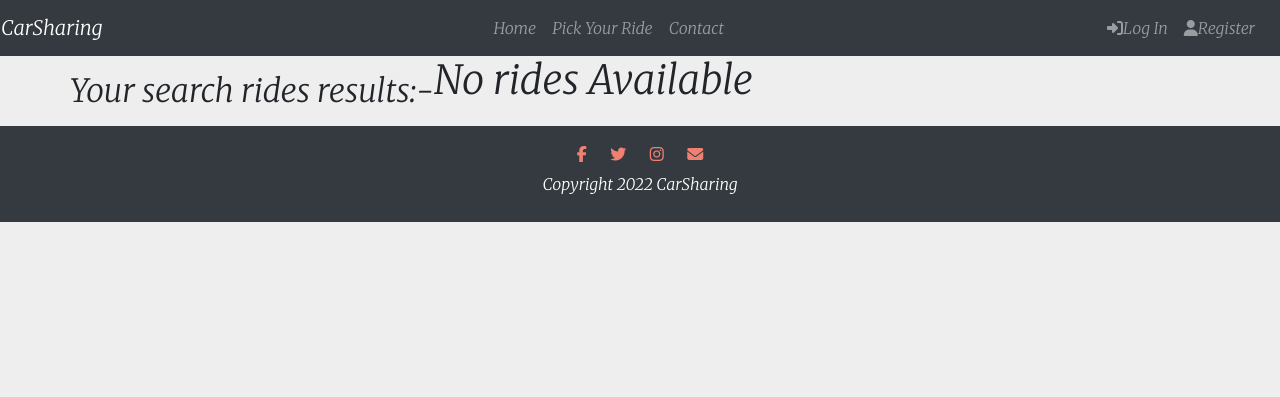
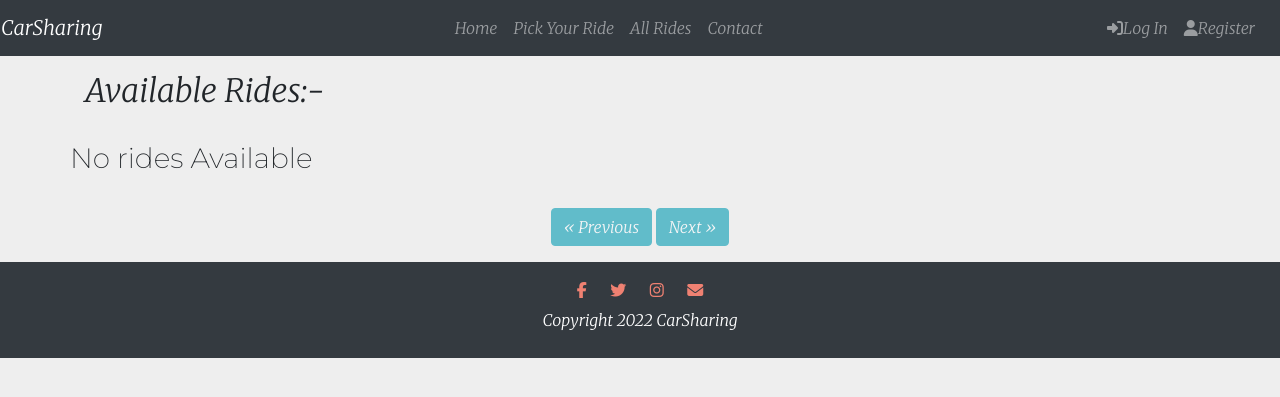
Before and after one commit to bajpaiayush0128/django-car-sharing, a Django app: page /rides/ in a window 1280 px wide. Shown: the top 397 px of the page. Run offline with Django 4.2, Linux system fonts and the light colour scheme; tables that the repository leaves empty hold one stand-in row (values such as "Sample post"); some libraries are stand-ins or nearby versions.

Commit message:
enhanced search ride query in terms of vacant seats and date and time of trip and also added allRides page

```diff
--- /dev/null
+++ b/home/templates/allRides.html
@@ -0,0 +1,16 @@
+{% extends 'base.html' %}
+{% load static %}
+
+{% block allRidesactive %}active{% endblock allRidesactive %}
+
+{% block head %}
+<title>All Rides</title>
+<!-- CSS script -->
+<link rel="stylesheet" href="{% static 'rides.css' %}" />
+{% endblock head %}
+
+{% block content %}
+    <div class="container">
+        <h2 class="my-3 d-flex">Available Rides:-</h2>
+        {% include 'rideCards.html' %}
+    {% endblock %}
--- a/home/templates/base.html
+++ b/home/templates/base.html
@@ -73,7 +73,7 @@
     <p>Copyright 2022 CarSharing</p>
 
     <div id="back-to-top" class="back-to-top" onclick="toTop()">
-      <div class="btn btn-dark bttBtn" aria-label="Back to Top">
+      <div class="btn btn-dark bttBtn" aria-label="Back to Top" title="Back To Top">
         <i class="fa fa-angle-up"></i>
       </div>
   </footer>
--- a/home/templates/homepage.html
+++ b/home/templates/homepage.html
@@ -17,7 +17,7 @@
                 <div class="col-lg-6 mx-0" id="frontheading">
                     <h1 class="mt-5">Going Anywhere Is Just A Click Away.</h1>
                     <h3>Save Money,Save Nature.</h3>
-                    <button class="btn btn-outline-info btn-lg mt-2" type="submit">Book Ride</button>
+                    <a href="{% url 'home:pickRide' %}" class="btn btn-outline-info btn-lg mt-2" type="submit" aria-label="Book your Ride">Book Ride</a>
                 </div>
             </div>
 
@@ -223,7 +223,7 @@
           <label for="desc">How may we help you?</label>
           <textarea class="form-control" name="desc" id="desc" rows="5"></textarea>
         </div>
-        <button type="submit" class="btn btn-info">Submit</button>
+        <button type="submit" class="btn btn-outline-info">Submit</button>
       </form>
     </div>
   </section>
--- a/home/templates/navbar.html
+++ b/home/templates/navbar.html
@@ -12,6 +12,10 @@
       </li>
       <li class="nav-item {% block rideactive %}{% endblock rideactive %}">
         <a class="nav-link" href="{% url 'home:pickRide' %}">Pick Your Ride</a>
+      </li>
+      {% comment %}  {% endcomment %}
+      <li class="nav-item {% block allRidesactive %}{% endblock allRidesactive %}">
+        <a class="nav-link" href="{% url 'home:rides' %}">All Rides</a>
       </li>
       <li class="nav-item {% block contactactive %}{% endblock contactactive %}">
         <a class="nav-link" href="{% url 'home:contact' %}">Contact</a>
--- /dev/null
+++ b/home/templates/rideCards.html
@@ -0,0 +1,54 @@
+<div class="row ng-scope">
+    {% for ride in rides %}
+    <div class="col-md-9 col-md-pull-3" style="margin: auto">
+        <section class="search-result-item py-5 my-3">
+            <a class="image-link px-1" href="#"><img class="image"
+                    src="https://bootdey.com/img/Content/avatar/avatar1.png" />
+            </a>
+            <div class="search-result-item-body">
+                <div class="row">
+                    <div class="col-sm-9">
+                        <h4 class="search-result-item-heading">
+                            Name: {{request.user.get_full_name|default:request.user.username}}
+                        </h4>
+                        <p class="info">
+                            Date of Trip: {{ride.date_of_trip}}<br />Time of Trip:
+                            {{ride.time_of_trip}}
+                        </p>
+                        <p class="description">
+                            Source: {{ride.source}}<br />Destination:
+                            {{ride.destination}}<br />Vacant Seats:
+                            {{ride.vacant_seats}}
+                        </p>
+                    </div>
+                    <div class="col-sm-3 text-align-center">
+                        <h5 class="value3 mt-sm">Car: {{ride.car_name}}</h5>
+                        <p class="value3 mt-sm">Rs. {{ride.price}}</p>
+                        <p class="fs-mini text-muted">Per Person</p>
+                        <form action="{% url 'home:decrease_counter' ride.id %}?number={{number}}" method="post">
+                            {% csrf_token %}
+                            <button type="submit" class="btn btn-info" {% if ride.vacant_seats <= 0 %}disabled{% endif %}>Book Now</button>
+                        </form>
+                    </div>
+                </div>
+            </div>
+        </section>
+    </div>
+    {% empty %}
+    <h3 class="my-3">No rides Available</h3>
+    {% endfor %}
+</div>
+<div class="my-3 mx-5">
+    {% if prev %}
+    <a role="button" class="btn btn-info text-light" href="/rides?page={{prev}}">&laquo; Previous</a>
+    {% else %}
+    <a role="button" class="btn btn-info text-light disabled" href="#">&laquo; Previous</a>
+    {% endif %}
+
+    {% if nxt %}
+    <a role="button" class="btn btn-info text-light" href="/rides?page={{nxt}}">Next &raquo;</a>
+    {% else %}
+    <a role="button" class="btn btn-info text-light disabled" href="#" >Next &raquo;</a>
+    {% endif %}
+</div>
+</div>
--- a/home/templates/rides.html
+++ b/home/templates/rides.html
@@ -9,46 +9,7 @@
 
 {% block content %}
 <div class="container">
-  <div class="row ng-scope">
-    <h2 class="my-3">Your search rides results:- </h2>
-    {% for ride in rides %}
-    <div class="col-md-9 col-md-pull-3" style="margin: auto">
-      <section class="search-result-item py-5 my-3">
-        <a class="image-link px-1" href="#"><img class="image"
-            src="https://bootdey.com/img/Content/avatar/avatar1.png" />
-        </a>
-        <div class="search-result-item-body">
-          <div class="row">
-            <div class="col-sm-9">
-              <h4 class="search-result-item-heading">
-                Name: {{request.user.get_full_name|default:request.user.username}}
-              </h4>
-              <p class="info">
-                Date of Trip: {{ride.date_of_trip}}<br />Time of Trip:
-                {{ride.time_of_trip}}
-              </p>
-              <p class="description">
-                Source: {{ride.source}}<br />Destination:
-                {{ride.destination}}<br />Vacant Seats:
-                {{ride.vacant_seats}}
-              </p>
-            </div>
-            <div class="col-sm-3 text-align-center">
-              <h5 class="value3 mt-sm">Car: {{ride.car_name}}</h5>
-              <p class="value3 mt-sm">Rs. {{ride.price}}</p>
-              <p class="fs-mini text-muted">Per Person</p>
-              <form action="{% url 'home:decrease_counter' ride.id %}?number={{number}}" method="post">
-                {% csrf_token %}
-                <button type="submit" class="btn btn-info">Book Now</button>
-              </form>
-            </div>
-          </div>
-        </div>
-      </section>
-    </div>
-    {% empty %}
-    <h1>No rides Available</h1>
-    {% endfor %}
-  </div>
+  <h2 class="my-3 d-flex">Your search rides results:- </h2>
+  {% include 'rideCards.html' %}
 </div>
 {% endblock %}
--- a/home/templates/yourRides.html
+++ b/home/templates/yourRides.html
@@ -33,8 +33,8 @@
                     <td>{{ride.car_name}}</td>
                     <td>{{ride.vacant_seats}}</td>
                     <td>{{ride.price}}</td>
-                    <td><i class="edit fa-regular fa-pen-to-square" onclick="location.href='/updateRide/{{ride.id}}'"></i>
-                        <i class="edit fa-regular fa-trash-can ml-3 mt-1" onclick="location.href='/deleteRide/{{ride.id}}'"></i></td>
+                    <td><i class="edit fa-regular fa-pen-to-square" onclick="location.href='/updateRide/{{ride.id}}'" title="Edit your Ride"></i>
+                        <i class="edit fa-regular fa-trash-can ml-3 mt-1" onclick="location.href='/deleteRide/{{ride.id}}'" title="Delete your Ride"></i></td>
                       {% comment %} {% url 'deleteRide' ride.id %} {% endcomment %}
                 </tr>
                 {% endfor %}
--- a/home/views.py
+++ b/home/views.py
@@ -14,6 +14,8 @@
 from django.utils.encoding import force_bytes, force_str
 from .tokens import generate_token
 from django.utils.http import urlsafe_base64_decode, urlsafe_base64_encode
+from datetime import datetime
+import math
 
 
 def home(request):
@@ -50,7 +52,7 @@
         ride.save()
         print(request.user.id)
 
-        messages.success(request, "Your Ride has been edited")
+        messages.success(request, "Your Ride has been updated")
 
         # Here we are concatinating logged in user_id with url
         user_id=request.user.id
@@ -67,7 +69,7 @@
     if ride:
         ride.delete()
 
-        messages.success(request, "Your Ride has been deleted")
+        messages.error(request, "Your Ride has been deleted")
 
         # Here we are concatinating logged in user_id with url
         user_id=request.user.id
@@ -115,6 +117,42 @@
             return render(request, "logIn.html")
     return render(request, "PubRide.html")
 
+def pagination(page, rides):
+    # PAGINATION LOGIC STARTS
+    # designing pagination logic
+    no_of_posts=2
+    # page= request.GET.get('page') # fetching value from url
+
+    # By default, request.GET.get('page') returns string and if there is no page then return None
+    # so if there is no page, make page = 1 otherwise convert ot integer
+    if page is None:
+        page = 1
+    else:
+        page = int(page)
+
+
+    # counting all blogs in the databases to perform pagination logic
+    length = len(rides)
+    # here we are using python slicing function
+    # below line just used to show how many blogs can be rendered on blog page and from where to where (ie, if page = 1, then blogs from index 0 to 2 will be displayed)
+    rides = rides[(page-1)*no_of_posts: page*no_of_posts]
+
+    # if page is greater than 1 then prev will be decremented by page-1 else make it None
+    if page > 1:
+        prev=page-1
+    else:
+        prev=None
+
+    # Similarly, if page is less than ceiling value of required number of pages then nxt will be incremented by page+1 else make it None
+    if page<math.ceil(length/no_of_posts):
+        nxt=page+1
+    else:
+        nxt=None
+
+    return rides, prev, nxt
+
+    # PAGINATION LOGIC ENDS
+
 
 def rides(request):
     if request.method == "POST":
@@ -127,11 +165,33 @@
                   Q(destination__icontains=arrive))
         if leave != None and arrive != None and date != None and number != None:
             rides = Post.objects.filter(Q(lookup))
-            return render(request, "rides.html", {
-                'rides': rides,
-                'number':number
-            })
-    return render(request, "rides.html")
+
+            # if vacant_seats is less than the user demand then we are not showing that particular ride and if date and time of trip is less than todays date and time
+            for ride in rides:
+                if ride.vacant_seats < int(number) or (ride.date_of_trip < datetime.now().date() and ride.time_of_trip < datetime.now().time()):
+                    rides=rides.exclude(id = ride.id)
+
+            # these blocks are for pagination
+            page= request.GET.get('page')
+            rides, prev, nxt = pagination(page, rides)
+
+            context={'rides': rides,'number':number, 'prev':prev, 'nxt':nxt}
+
+            return render(request, "rides.html", context)
+    else:
+        rides=Post.objects.all()
+        # if date and time of trip is less than todays date and time then we are not showing in all rides
+        for ride in rides:
+            if ride.date_of_trip < datetime.now().date() and ride.time_of_trip < datetime.now().time():
+                rides=rides.exclude(id = ride.id)
+
+        # these blocks are for pagination
+        page= request.GET.get('page')
+        rides, prev, nxt = pagination(page, rides)
+
+        context={'rides': rides, 'prev':prev, 'nxt':nxt}
+
+        return render(request, "allRides.html", context)
 
 
 def decrease_counter(request, pk):
```
